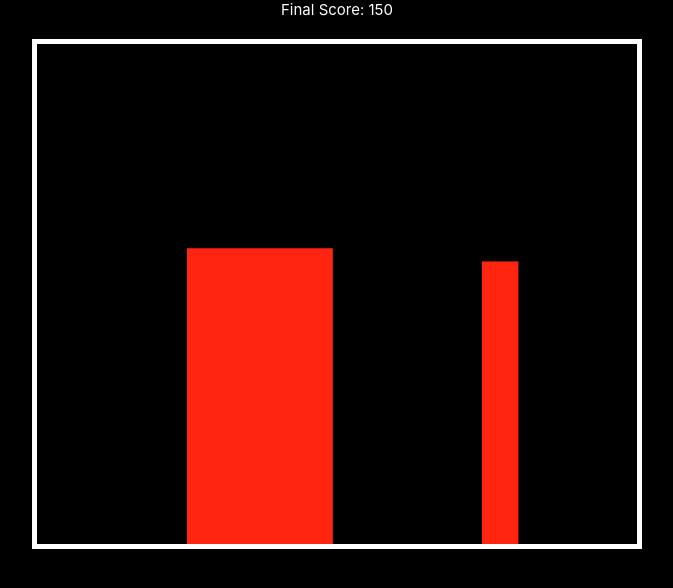
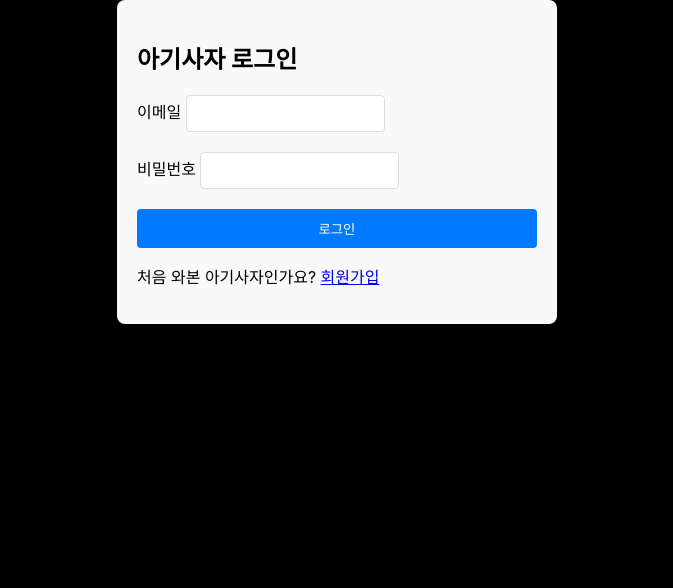
Before and after one commit to nonsann/LIKE-LION-FRONT, a React (Create React App) app: page / in a window 1280 px wide. Shown: the top 588 px of the page, without its empty margins (303-976 px from the left). Built offline with nearby package versions, Linux system fonts and the light colour scheme.

Commit message:
ADD : add login, signup page

```diff
--- a/src/App.js
+++ b/src/App.js
@@ -1,5 +1,8 @@
 import React from 'react';
+import { BrowserRouter as Router, Route, Routes } from 'react-router-dom';
 import GameCanvas from './components/GameCanvas';
+import Login from './components/Login';
+import Signup from './components/Signup';
 
 function App() {
   const appStyle = {
@@ -8,9 +11,15 @@ function App() {
   };
 
   return (
-    <div className="App" style={appStyle}>
-      <GameCanvas />
-    </div>
+    <Router>
+      <div className="App" style={appStyle}>
+        <Routes>
+          <Route path="/" element={<Login />} />
+          <Route path="/signup" element={<Signup />} />
+          <Route path="/game" element={<GameCanvas />} />
+        </Routes>
+      </div>
+    </Router>
   );
 }
 
--- /dev/null
+++ b/src/components/Login.css
@@ -0,0 +1,37 @@
+.login-container {
+    max-width: 400px;
+    margin: auto;
+    padding: 20px;
+    background-color: #f9f9f9;
+    border-radius: 8px;
+    box-shadow: 0 2px 4px rgba(0,0,0,0.1);
+  }
+
+  .login-form {
+    display: flex;
+    flex-direction: column;
+  }
+
+  .login-form label {
+    margin-bottom: 5px;
+  }
+
+  .login-form input {
+    padding: 10px;
+    margin-bottom: 20px;
+    border: 1px solid #ddd;
+    border-radius: 4px;
+  }
+
+  .login-form button {
+    padding: 10px;
+    background-color: #007bff;
+    color: white;
+    border: none;
+    border-radius: 4px;
+    cursor: pointer;
+  }
+
+  .login-form button:hover {
+    background-color: #0056b3;
+  }
--- /dev/null
+++ b/src/components/Login.js
@@ -0,0 +1,48 @@
+import React, { useState } from 'react';
+import { useNavigate, Link } from 'react-router-dom';
+import './Login.css'; // CSS 파일 import
+
+function Login() {
+    const [email, setEmail] = useState('');
+    const [password, setPassword] = useState('');
+    const navigate = useNavigate();
+
+    const handleSubmit = (e) => {
+      e.preventDefault();
+      console.log('로그인:', email, password);
+      navigate('/game'); // 로그인 성공 시 게임 페이지로 이동
+    };
+
+    return (
+      <div className="login-container">
+        <h2>아기사자 로그인</h2>
+        <form onSubmit={handleSubmit} className="login-form">
+          <div>
+            <label>이메일 </label>
+            <input
+              type="email"
+              value={email}
+              onChange={(e) => setEmail(e.target.value)}
+              required
+            />
+          </div>
+          <div>
+            <label>비밀번호 </label>
+            <input
+              type="password"
+              value={password}
+              onChange={(e) => setPassword(e.target.value)}
+              required
+            />
+          </div>
+          <button type="submit">로그인</button>
+          {/* 회원가입 페이지로 이동하는 링크 추가 */}
+          <p>
+            처음 와본 아기사자인가요? <Link to="/signup">회원가입</Link>
+          </p>
+        </form>
+      </div>
+    );
+  }
+
+  export default Login;
--- /dev/null
+++ b/src/components/Signup.css
@@ -0,0 +1,37 @@
+.signup-container {
+    max-width: 400px;
+    margin: auto;
+    padding: 20px;
+    background-color: #f9f9f9;
+    border-radius: 8px;
+    box-shadow: 0 2px 4px rgba(0,0,0,0.1);
+  }
+
+  .signup-form {
+    display: flex;
+    flex-direction: column;
+  }
+
+  .signup-form label {
+    margin-bottom: 5px;
+  }
+
+  .signup-form input {
+    padding: 10px;
+    margin-bottom: 20px;
+    border: 1px solid #ddd;
+    border-radius: 4px;
+  }
+
+  .signup-form button {
+    padding: 10px;
+    background-color: #28a745;
+    color: white;
+    border: none;
+    border-radius: 4px;
+    cursor: pointer;
+  }
+
+  .signup-form button:hover {
+    background-color: #218838;
+  }
--- /dev/null
+++ b/src/components/Signup.js
@@ -0,0 +1,44 @@
+import React, { useState } from 'react';
+import { useNavigate } from 'react-router-dom';
+import './Signup.css';
+
+function Signup() {
+  const [email, setEmail] = useState('');
+  const [password, setPassword] = useState('');
+  const navigate = useNavigate();
+
+  const handleSubmit = (e) => {
+    e.preventDefault();
+    console.log('회원가입:', email, password);
+    navigate('/');
+  };
+
+  return (
+    <div className="signup-container"> {/* CSS 클래스 적용 */}
+      <h2>아기사자 회원가입</h2>
+      <form onSubmit={handleSubmit} className="signup-form"> {/* CSS 클래스 적용 */}
+        <div>
+          <label>이메일 </label>
+          <input
+            type="email"
+            value={email}
+            onChange={(e) => setEmail(e.target.value)}
+            required
+          />
+        </div>
+        <div>
+          <label>비밀번호 </label>
+          <input
+            type="password"
+            value={password}
+            onChange={(e) => setPassword(e.target.value)}
+            required
+          />
+        </div>
+        <button type="submit">회원가입</button>
+      </form>
+    </div>
+  );
+}
+
+export default Signup;
```
